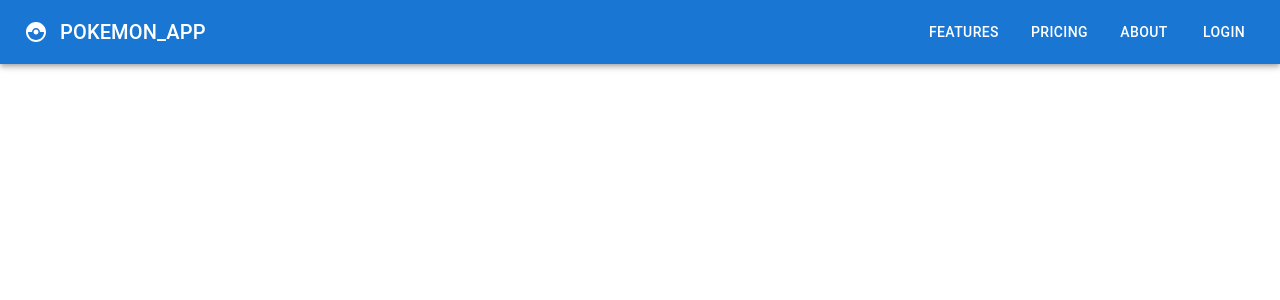
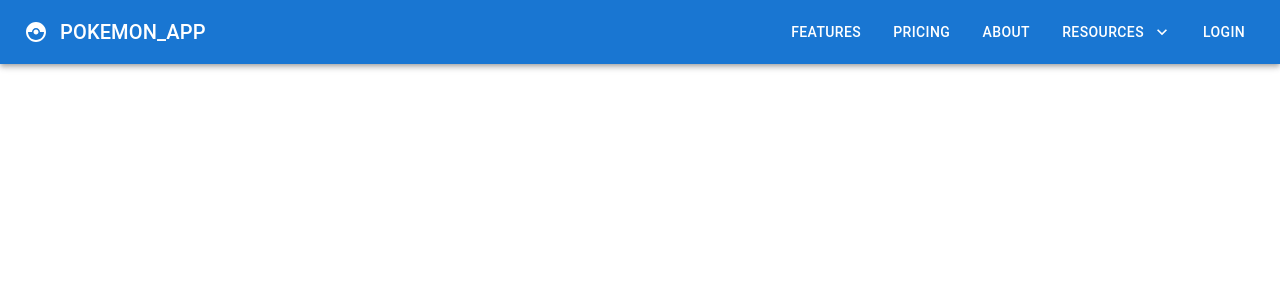
Before and after one commit to Narotam-Mishra/material-ui-learning, a React (Vite) app: page / in a window 1280 px wide. Shown: the top 300 px of the page. Built offline with nearby package versions, Linux system fonts and the light colour scheme.

Commit message:
mui-learning_1.20_Menu

```diff
--- a/src/components/MUINavbar.tsx
+++ b/src/components/MUINavbar.tsx
@@ -1,23 +1,67 @@
 
-import { AppBar, Toolbar, IconButton, Typography, Stack, Button } from "@mui/material"
+import { AppBar, Toolbar, IconButton, Typography, Stack, Button, Menu, MenuItem } from "@mui/material"
 import CatchingPokemon  from "@mui/icons-material/CatchingPokemon"
+import { useState } from "react";
+import KeyboardArrowDownIcon from "@mui/icons-material/KeyboardArrowDown";
 
 const MUINavbar = () => {
+  const [anchorEl, setAnchorEl] = useState<null | HTMLElement>(null);
+  const open = Boolean(anchorEl);
+
+  const handleClick = (event: React.MouseEvent<HTMLButtonElement>) => {
+    setAnchorEl(event.currentTarget);
+  }
+
+  const handleClose = () => {
+    setAnchorEl(null);
+  }
+
   return (
     <AppBar position="static">
       <Toolbar>
         <IconButton size="large" edge="start" color="inherit" aria-label="logo">
           <CatchingPokemon />
         </IconButton>
-        <Typography variant="h6" component={'div'} sx={{ flexGrow: 1 }}>
-            POKEMON_APP
+        <Typography variant="h6" component={"div"} sx={{ flexGrow: 1 }}>
+          POKEMON_APP
         </Typography>
-        <Stack direction={'row'} spacing={2}>
-            <Button color="inherit">Features</Button>
-            <Button color="inherit">Pricing</Button>
-            <Button color="inherit">About</Button>
-            <Button color="inherit">Login</Button>
+        <Stack direction={"row"} spacing={2}>
+          <Button color="inherit">Features</Button>
+          <Button color="inherit">Pricing</Button>
+          <Button color="inherit">About</Button>
+          <Button
+            color="inherit"
+            id="resources-button"
+            onClick={handleClick}
+            aria-controls={open ? "resources-menu" : undefined}
+            aria-haspopup="true"
+            aria-expanded={open ? "true" : undefined}
+            endIcon={<KeyboardArrowDownIcon />}
+          >
+            Resources
+          </Button>
+          <Button color="inherit">Login</Button>
         </Stack>
+        <Menu
+          open={open}
+          id="resources-menu"
+          anchorEl={anchorEl}
+          MenuListProps={{
+            "aria-labelledby": "resources-button",
+          }}
+          onClose={handleClose}
+          anchorOrigin={{
+            vertical: "bottom",
+            horizontal: "right",
+          }}
+          transformOrigin={{
+            vertical: 'top',
+            horizontal: 'right',
+          }}
+        >
+          <MenuItem onClick={handleClose}>Blog</MenuItem>
+          <MenuItem onClick={handleClose}>Podcast</MenuItem>
+        </Menu>
       </Toolbar>
     </AppBar>
   );
```
Also changed, not shown: ReadMe.txt, 1 other file (tests, documents, lock files or other folders).
